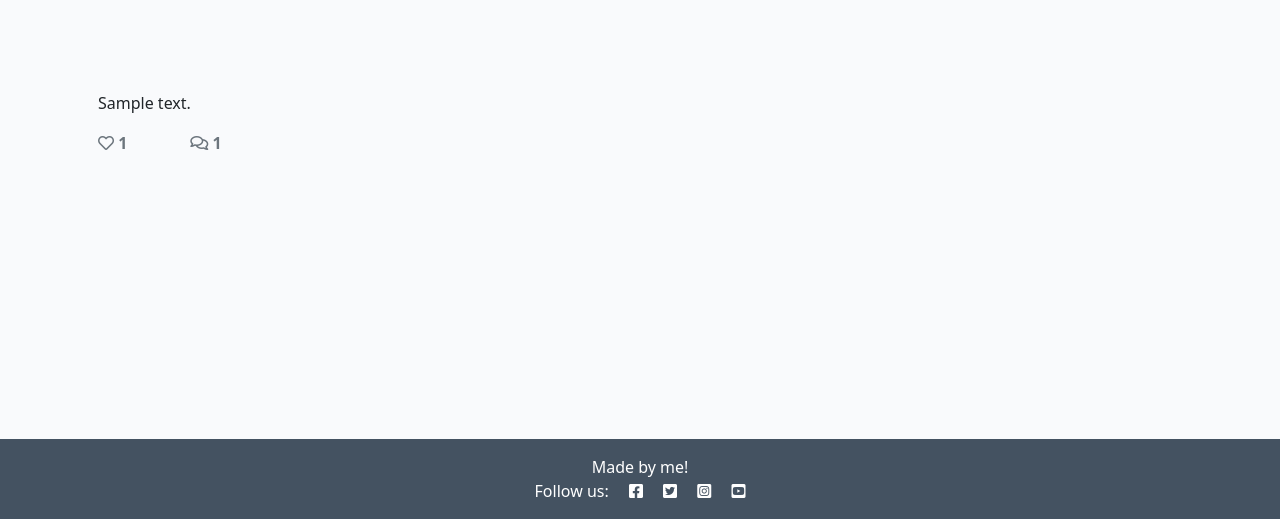
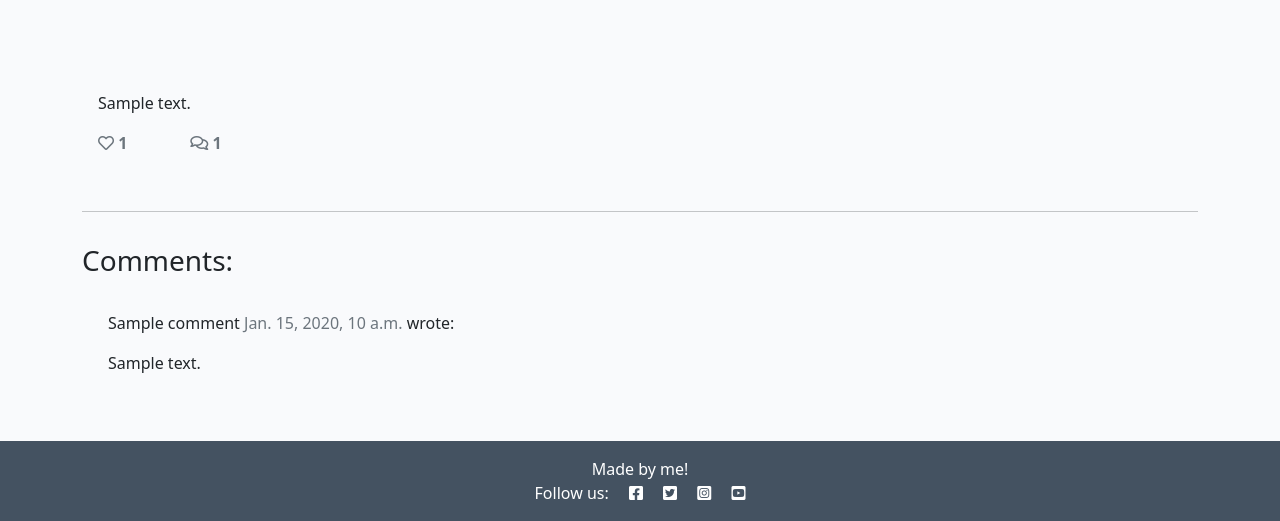
Before and after one commit to SamsKod/MyFirstDjango, a Django app: a page that uses templates/post_detail.html in a window 1280 px wide. Shown: the part 281-802 px from the top of the page. Run offline with Django 3.2, Linux system fonts and the light colour scheme; tables that the repository leaves empty hold one stand-in row (values such as "Sample post"); some libraries are stand-ins or nearby versions.

Commit message:
Debug post_detail error

```diff
--- a/templates/post_detail.html
+++ b/templates/post_detail.html
@@ -61,4 +61,32 @@
             </div>
         </div>
     </div>
+    <div class="row">
+        <div class="col">
+            <hr>
+        </div>
+    </div>
+    <div class="row">
+        <div class="col-md-8 card mb-4  mt-3 ">
+            <h3>Comments:</h3>
+            <div class="card-body">
+                <!-- We want a for loop inside the empty control tags to iterate through each comment in comments -->
+                {% for comment in comments %}
+                <div class="comments" style="padding: 10px;">
+                    <p class="font-weight-bold">
+                        <!-- The commenter's name goes here. Check the model if you're not sure what that is -->
+                        {{ comment.name }}
+                        <span class=" text-muted font-weight-normal">
+                            <!-- The comment's created date goes here -->
+                            {{ comment.created_on }}
+                        </span> wrote:
+                    </p>
+                    <!-- The body of the comment goes before the | -->
+                    {{ comment.body | linebreaks }}
+                </div>
+                <!-- Our for loop ends here -->
+                {% endfor %}
+            </div>
+        </div>
+    </div>
 {% endblock content %}
```
